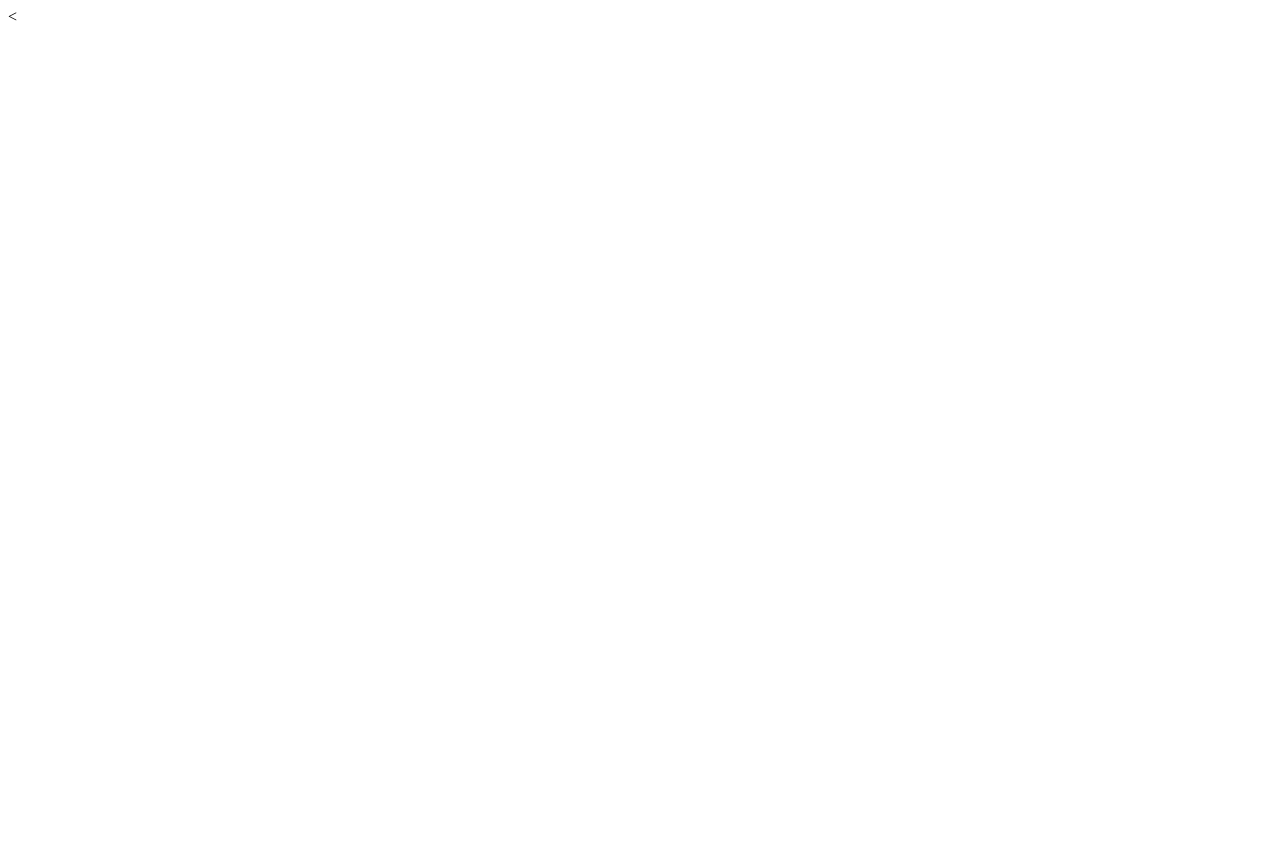
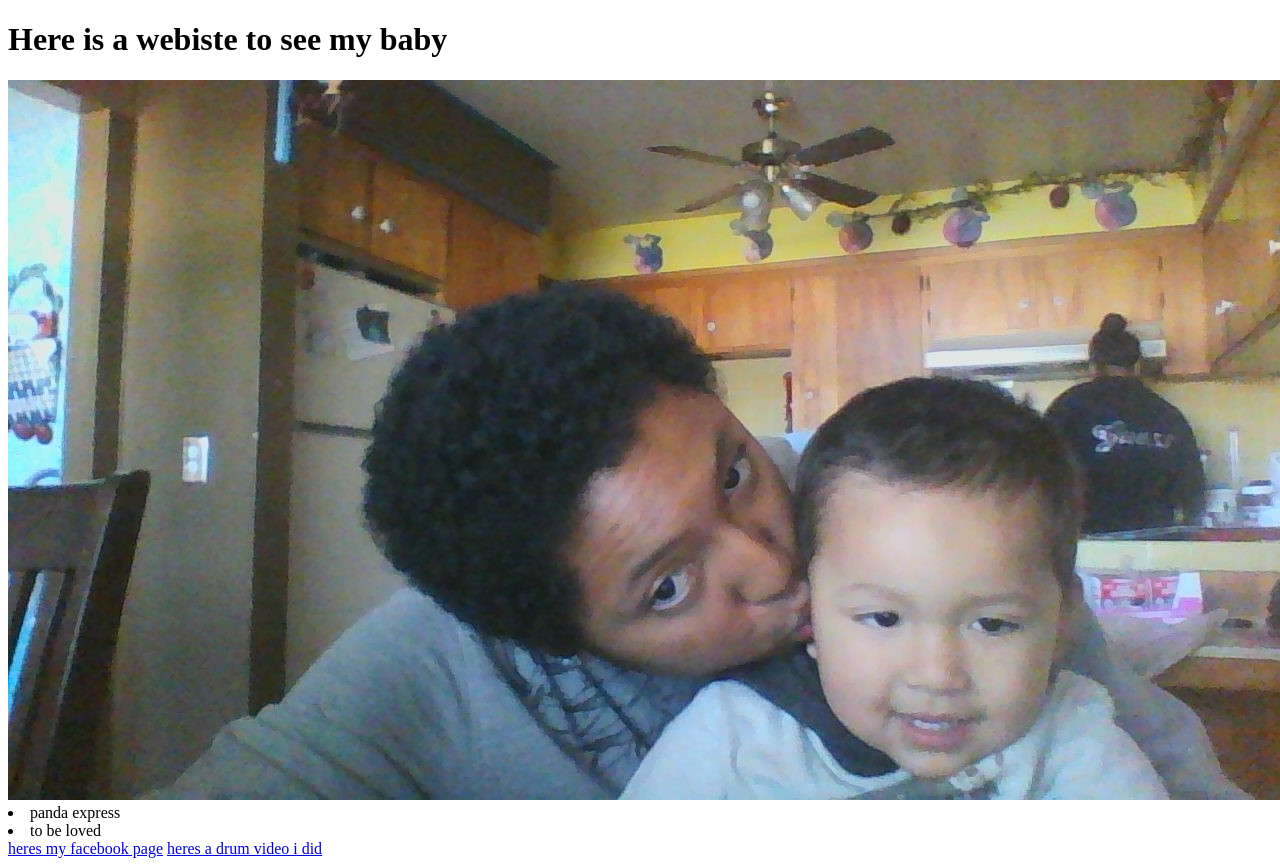
Before and after one commit to dmoneymaker123/lizbeth, a plain HTML site: page pages/pages.html in a window 1280 px wide. Before the commit the page ends 800 px from the top, so only its background shows below. Drawn offline with Linux system fonts and the light colour scheme.

Commit message:
Made Changes To my love website

```diff
--- a/pages/pages.html
+++ b/pages/pages.html
@@ -1,9 +1,10 @@
 <!DOCTYPE html>
-<<html>
+<html>
 <head>
 	<title>To My Love</title>
 </head>
 <body>
-
+<h1>Here is a webiste to see my baby</h1> <img src="../images/asante.jpg"> <li>panda express</li><li>to be loved</li><a href="https://www.facebook.com/dweldon2"> heres my facebook page</a>
+<a href="http://www.youtube.com/watch?v=asR8U4SjYrs">heres a drum video i did</a>
 </body>
 </html>
```
Also changed, not shown: images/asante.JPG (added).
